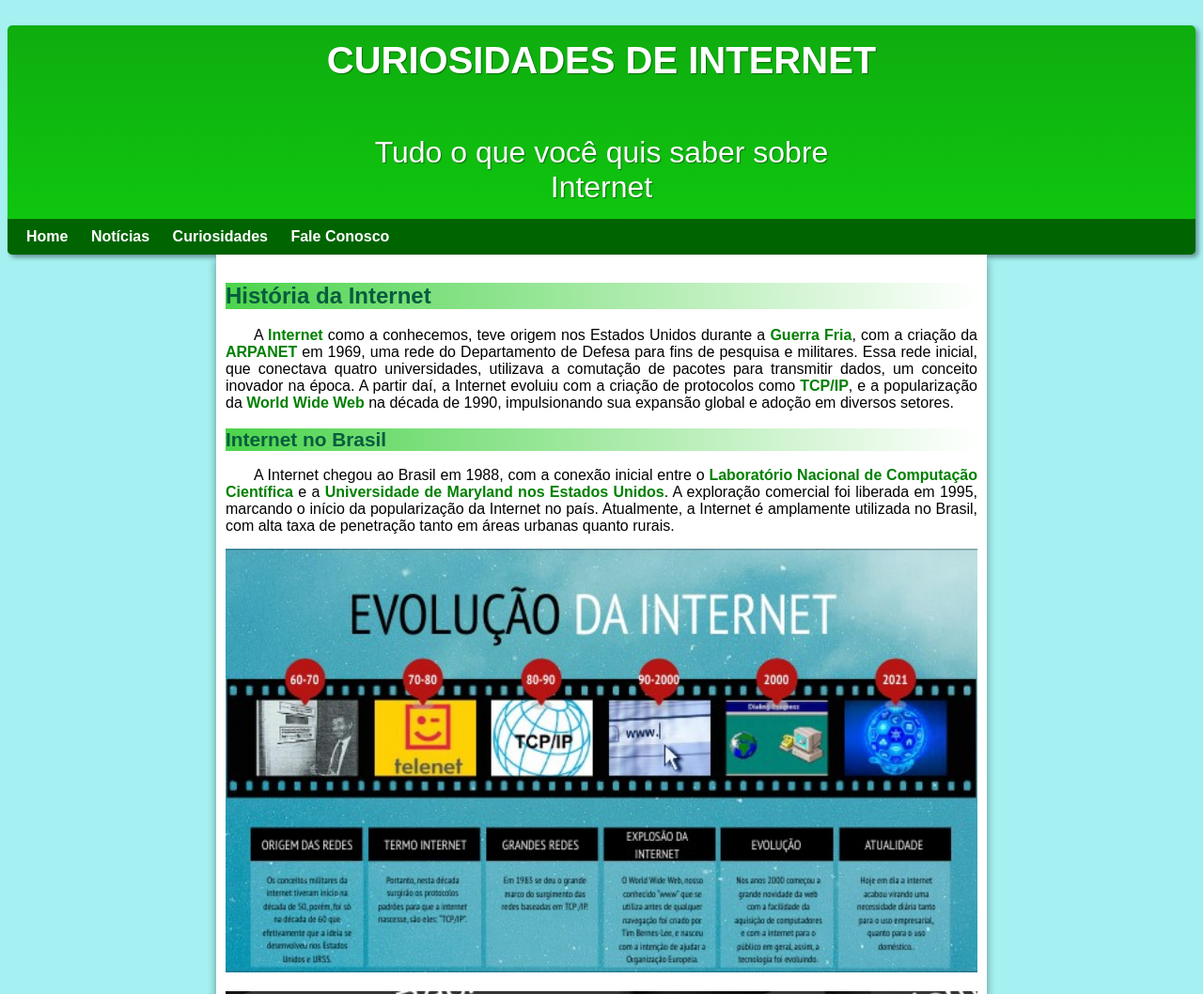
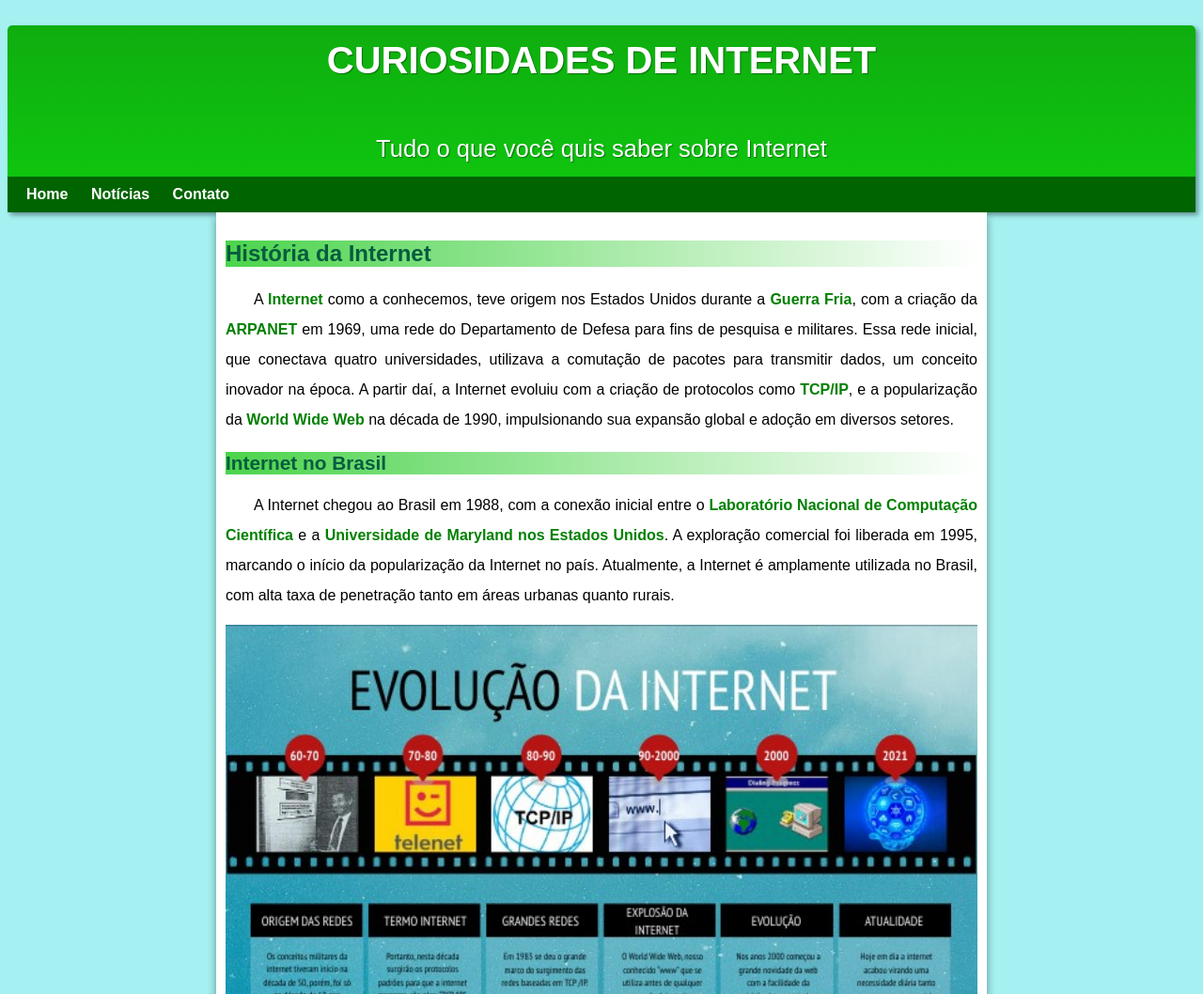
Before and after one commit to mapasilva1980/meu-projeto-html, a plain HTML site: page index.html in a window 1280 px wide. Shown: the top 1058 px of the page at 94% size. Drawn offline with Linux system fonts and the light colour scheme.

Commit message:
Algumas alterações

```diff
--- a/index.html
+++ b/index.html
@@ -14,8 +14,7 @@
         <nav>
             <a href="#">Home</a>
             <a href="#">Notícias</a>
-            <a href="#">Curiosidades</a>
-            <a href="#">Fale Conosco</a>
+            <a href="#">Contato</a>
         </nav>
     </header>
     <main>
--- a/style.css
+++ b/style.css
@@ -8,7 +8,7 @@ body {
 header {
     background-image: linear-gradient(to bottom, rgb(15, 173, 15), rgb(15, 202, 15));
     box-shadow: 3px 3px 5px rgba(0, 0, 0, 0.39);
-    border-radius: 5px;
+    border-radius: 5px 5px 0px 0px;
     min-height: 150px;
 }
 
@@ -23,7 +23,7 @@ header > h1 {
 }
 
 header > p {
-    font-size: 2em;
+    font-size: 1.6em;
     text-align: center;
     color: white;
     padding: 15px;
@@ -35,14 +35,12 @@ header > p {
 nav {
     background-color: darkgreen;
     padding: 10px;
-    border-radius: 0px 0px 5px 5px;
 }
 
 nav > a {
     color: white;
     text-decoration: none;
     font-weight: bold;
-    border-radius: 3px;
     padding: 10px;
     transition-duration: 0.5s;
 }
@@ -81,7 +79,7 @@ main p {
     margin: 15px 0px;
     text-align: justify;
     text-indent: 30px;
-
+    line-height: 2em;
 }
 
 main img {
@@ -110,8 +108,12 @@ main iframe {
 
 aside {
     background-color: rgb(88, 88, 223);
+    border-radius: 5px;
+}
+
+aside p {
     color: white;
     font-weight: bold;
     text-align: center;
-    border-radius: 5px;
+    padding: 15px;
 }
```
